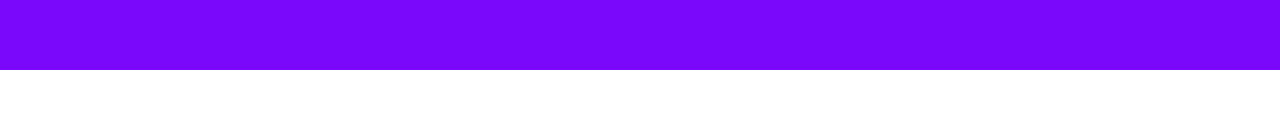
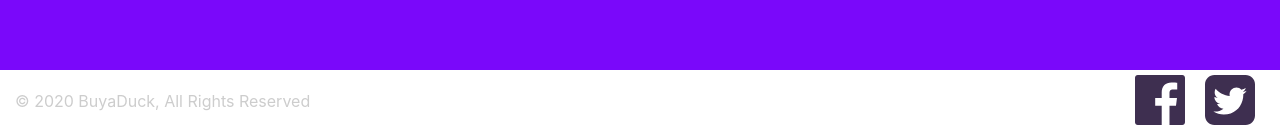
Before and after one commit to Natalia-Tomaszewska/BuyaDuck, a React (Create React App) app: page / in a window 1280 px wide. Shown: the part 6730-6861 px from the top of the page. Before the commit the page ends 6800 px from the top, so only its background shows below. Built offline with nearby package versions, Linux system fonts and the light colour scheme.

Commit message:
footer added

```diff
--- /dev/null
+++ b/src/components/Footer/Footer.js
@@ -0,0 +1,29 @@
+import React, {useRef} from "react";
+import "./Footer.scss"
+import twitter from "./twitter-sign.svg";
+import facebook from "./facebook-app-logo.svg";
+
+
+
+const Footer = () => {
+    return (
+
+        <footer className="footer-section">
+            <div className="footer-container">
+                <div className="footer-copyright">
+                    <p className="footer-rights">© 2020 BuyaDuck, All Rights Reserved</p>
+                </div>
+                <div className="footer-icons">
+                    <a href="#" className="facebook">
+                        <img src={facebook} height="50px" alt=""/>
+                    </a>
+                    <a href="#" className="twitter">
+                        <img src={twitter} height="50px" alt=""/>
+                    </a>
+                </div>
+            </div>
+        </footer>
+    )
+};
+
+export default Footer;
--- /dev/null
+++ b/src/components/Footer/Footer.scss
@@ -0,0 +1,32 @@
+.footer-section {
+  box-sizing: border-box;
+  height: 60px;
+  background: white;
+
+  .footer-container {
+    display: flex;
+    padding: 5px;
+    justify-content: space-between;
+
+    .footer-copyright {
+      display: flex;
+      margin-left: 10px;
+      text-align: center;
+      color: #cdcdcd;
+
+    }
+
+    .footer-icons {
+      display: flex;
+      box-sizing: border-box;
+
+
+      .facebook {
+margin-right: 20px;
+      }
+      .twitter {
+        margin-right: 20px;
+      }
+    }
+  }
+}
--- a/src/components/Form/Form.js
+++ b/src/components/Form/Form.js
@@ -12,7 +12,9 @@ const Form = () => {
             </div>
             <div className="form-container">
                 <div className="form-map">
-                    <iframe src="https://www.google.com/maps/embed?pb=!1m18!1m12!1m3!1d80127.55468535425!2d16.921824505978645!3d51.12716471938331!2m3!1f0!2f0!3f0!3m2!1i1024!2i768!4f13.1!3m3!1m2!1s0x470fe9c2d4b58abf%3A0xb70956aec205e0f5!2zV3JvY8WCYXc!5e0!3m2!1spl!2spl!4v1605710870886!5m2!1spl!2spl" width="600" height="450" frameBorder="0" allowFullScreen="" aria-hidden="false" tabIndex="0"/>
+                    <iframe
+                        src="https://www.google.com/maps/embed?pb=!1m18!1m12!1m3!1d80127.55468535425!2d16.921824505978645!3d51.12716471938331!2m3!1f0!2f0!3f0!3m2!1i1024!2i768!4f13.1!3m3!1m2!1s0x470fe9c2d4b58abf%3A0xb70956aec205e0f5!2zV3JvY8WCYXc!5e0!3m2!1spl!2spl!4v1605710870886!5m2!1spl!2spl"
+                        width="600" height="450" frameBorder="0" allowFullScreen="" aria-hidden="false" tabIndex="0"/>
                 </div>
                 <div className="form-contact">
                     <h1>Contact Us</h1>
--- a/src/layouts/App/App.js
+++ b/src/layouts/App/App.js
@@ -8,6 +8,8 @@ import ShopScreen from "../../components/ShopScreen/ShopScreen";
 import Canvas from "../../Canvas";
 import WhyDuck from "../../components/WhyDuck/WhyDuck";
 import Form from "../../components/Form/Form";
+import Footer from "../../components/Footer/Footer";
+
 
 function App() {
     const [showCanvas, setShowCanvas] = useState(false);
@@ -24,6 +26,8 @@ function App() {
                 {showCanvas && <Canvas onClick={() => setShowCanvas(false)}/>}
                 <WhyDuck/>
                 <Form />
+                <Footer/>
+
             </div>
         </Router>
 
```
Also changed, not shown: src/components/Footer/facebook-app-logo.svg (added), src/components/Footer/twitter-sign.svg (added).
